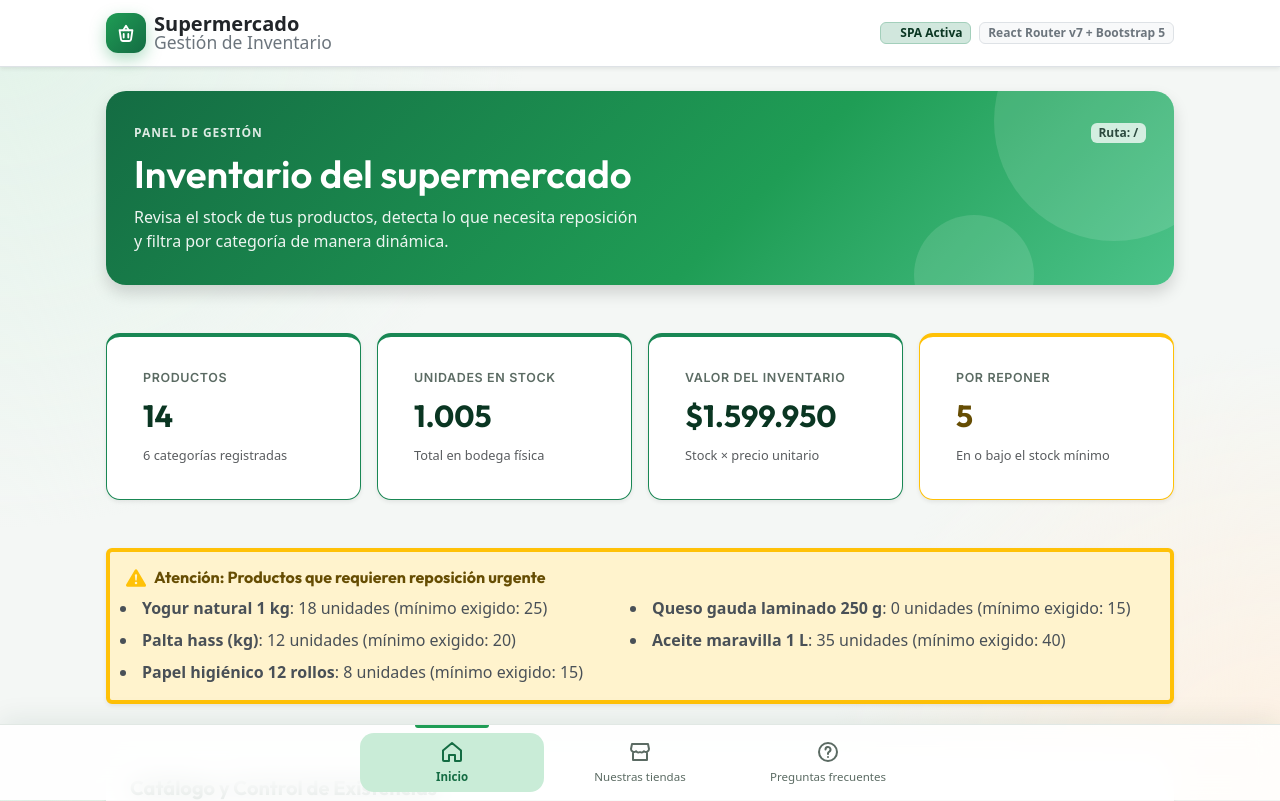
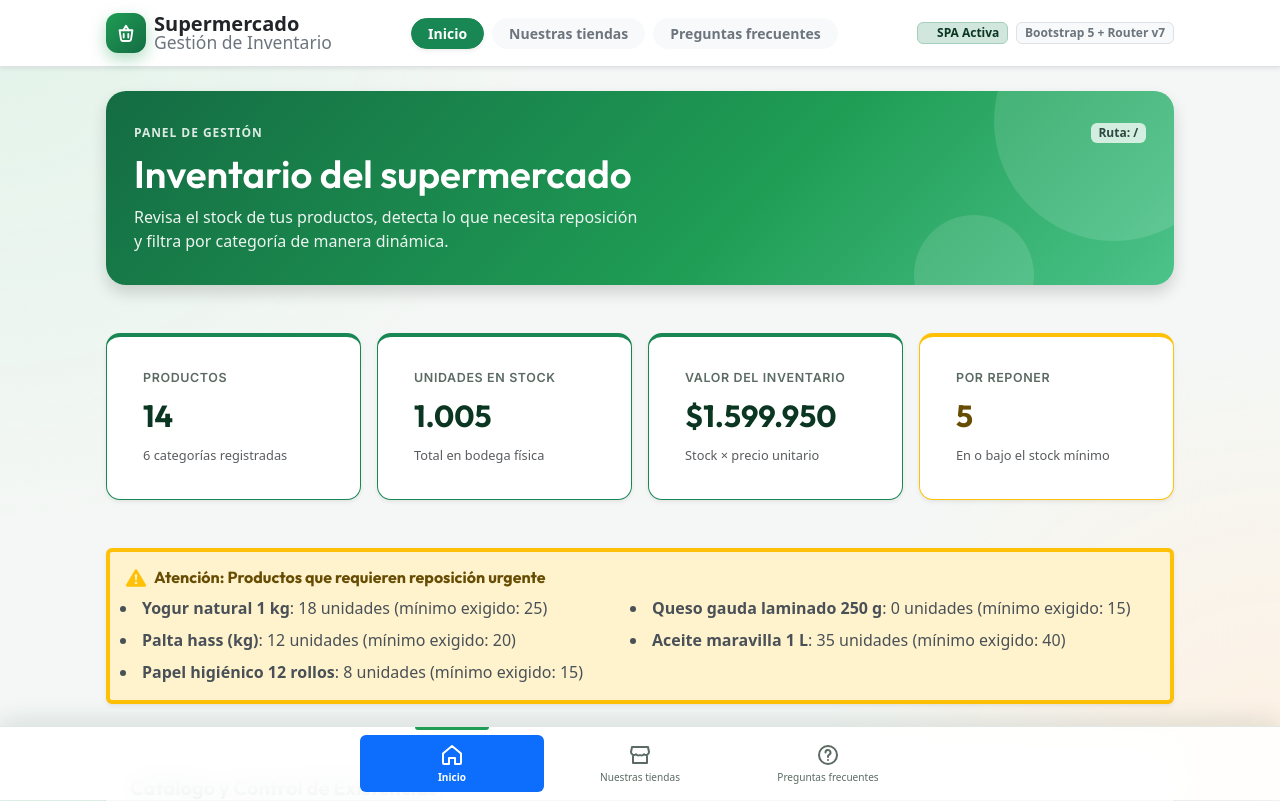
Before and after one commit to xHellex/supermercado-felipe-penaloza-pfy2202, a React (Vite) app: page / in a window 1280 px wide. Shown: the top 801 px of the page. Built offline with nearby package versions, Linux system fonts and the light colour scheme.

Commit message:
feat(Frontend_II/Exp1_S1): optimizar responsividad con Bootstrap 5 en mobile, tablet y desktop

```diff
--- a/src/App.jsx
+++ b/src/App.jsx
@@ -19,7 +19,7 @@ function App() {
       {/* Barra superior con la marca: visible en todas las páginas */}
       <Encabezado />
 
-      <main className="contenido">
+      <main className="container py-3 py-md-4 contenido">
         <Routes>
           {/* Página principal (Home) */}
           <Route path="/" element={<Home />} />
--- a/src/components/BottomNav.css
+++ b/src/components/BottomNav.css
@@ -4,13 +4,13 @@
   bottom: 0;
   left: 0;
   right: 0;
-  z-index: 20;              /* por encima del contenido al hacer scroll */
+  z-index: 1030;            /* estándar de Bootstrap para barras fijas superiores/inferiores */
   padding: 0.5rem 0.75rem calc(0.5rem + env(safe-area-inset-bottom));
-  background: rgb(255 255 255 / 0.85);
+  background: rgb(255 255 255 / 0.92);
   backdrop-filter: blur(14px);
   -webkit-backdrop-filter: blur(14px);
   border-top: 1px solid var(--borde);
-  box-shadow: 0 -6px 24px rgb(15 61 46 / 0.08);
+  box-shadow: 0 -6px 24px rgb(15 61 46 / 0.12);
 }
 
 .bottom-nav__lista {
--- a/src/components/BottomNav.jsx
+++ b/src/components/BottomNav.jsx
@@ -42,23 +42,27 @@ const opciones = [
  */
 function BottomNav() {
   return (
-    <nav className="bottom-nav" aria-label="Navegación principal">
-      <ul className="bottom-nav__lista">
+    <nav className="fixed-bottom bottom-nav" aria-label="Navegación principal">
+      <div className="container px-2">
+        <ul className="bottom-nav__lista nav nav-pills nav-justified mx-auto">
           {opciones.map(({ ruta, texto, Icono, end }) => (
-          <li key={ruta}>
+            <li key={ruta} className="nav-item">
               <NavLink
                 to={ruta}
                 end={end}
                 className={({ isActive }) =>
-                isActive ? 'bottom-nav__link bottom-nav__link--activo' : 'bottom-nav__link'
+                  `nav-link d-flex flex-column align-items-center bottom-nav__link ${
+                    isActive ? 'bottom-nav__link--activo active' : ''
+                  }`
                 }
               >
                 <Icono />
-              <span>{texto}</span>
+                <span className="small">{texto}</span>
               </NavLink>
             </li>
           ))}
         </ul>
+      </div>
     </nav>
   )
 }
--- a/src/components/Encabezado.jsx
+++ b/src/components/Encabezado.jsx
@@ -1,8 +1,10 @@
-import { Link } from 'react-router-dom'
+import { Link, NavLink } from 'react-router-dom'
 
 /**
  * Barra superior con la marca del sitio. El logo es un <Link> a "/",
  * por lo que volver al inicio tampoco recarga la página.
+ * En pantallas medianas y grandes (tablet/desktop) muestra enlaces de navegación
+ * usando utilidades responsivas de Bootstrap (d-none d-md-flex).
  */
 function Encabezado() {
   return (
@@ -21,13 +23,48 @@ function Encabezado() {
           </span>
         </Link>
 
+        {/* Navegación complementaria visible solo en Tablet y Desktop (Bootstrap responsivo) */}
+        <nav className="d-none d-md-flex align-items-center gap-2 mx-auto" aria-label="Navegación superior">
+          <NavLink
+            to="/"
+            end
+            className={({ isActive }) =>
+              `btn btn-sm rounded-pill px-3 py-1 fw-semibold ${
+                isActive ? 'btn-success text-white shadow-sm' : 'btn-light text-secondary'
+              }`
+            }
+          >
+            Inicio
+          </NavLink>
+          <NavLink
+            to="/tiendas"
+            className={({ isActive }) =>
+              `btn btn-sm rounded-pill px-3 py-1 fw-semibold ${
+                isActive ? 'btn-success text-white shadow-sm' : 'btn-light text-secondary'
+              }`
+            }
+          >
+            Nuestras tiendas
+          </NavLink>
+          <NavLink
+            to="/preguntas-frecuentes"
+            className={({ isActive }) =>
+              `btn btn-sm rounded-pill px-3 py-1 fw-semibold ${
+                isActive ? 'btn-success text-white shadow-sm' : 'btn-light text-secondary'
+              }`
+            }
+          >
+            Preguntas frecuentes
+          </NavLink>
+        </nav>
+
         <div className="d-flex align-items-center gap-2">
           <span className="badge bg-success-subtle text-success-emphasis border border-success-subtle d-none d-sm-inline-flex align-items-center gap-1">
             <span className="spinner-grow spinner-grow-sm text-success" style={{ width: '0.45rem', height: '0.45rem' }} role="status"></span>
             SPA Activa
           </span>
-          <span className="badge bg-light text-secondary border d-none d-md-inline-block">
-            React Router v7 + Bootstrap 5
+          <span className="badge bg-light text-secondary border d-none d-lg-inline-block">
+            Bootstrap 5 + Router v7
           </span>
         </div>
       </div>
```
Lines whose indentation alone changed are shown as unchanged.
